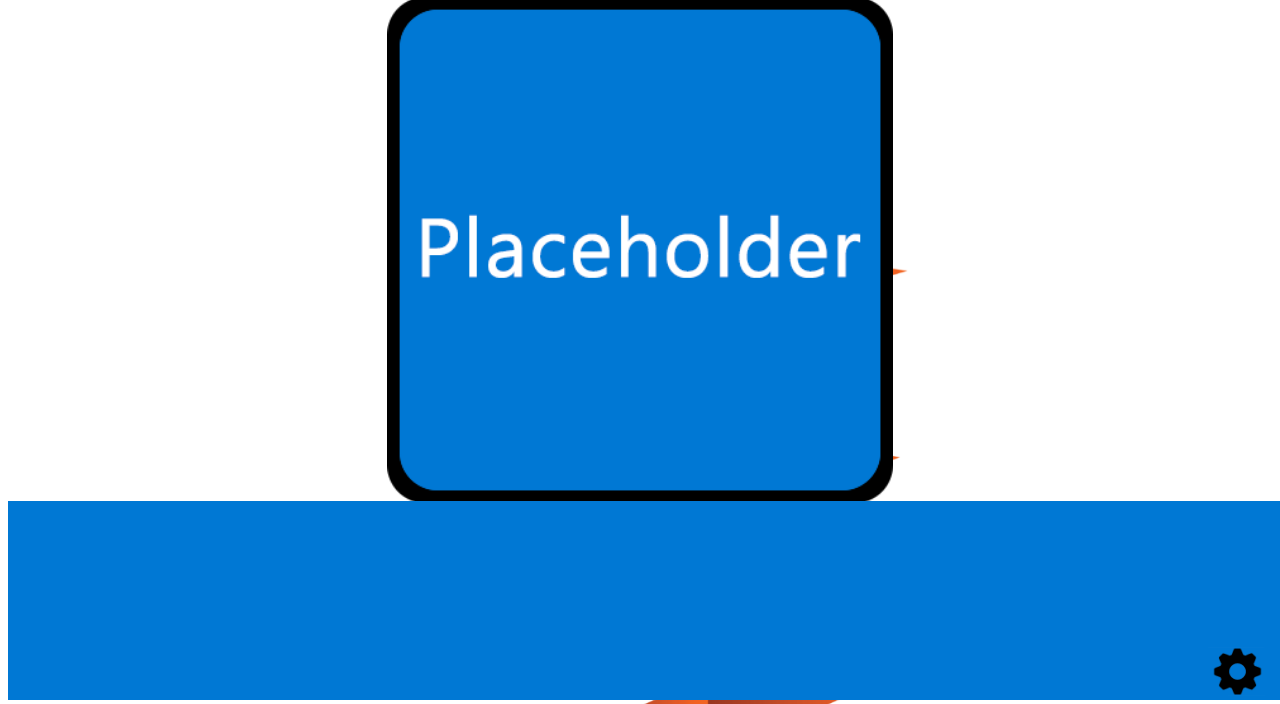
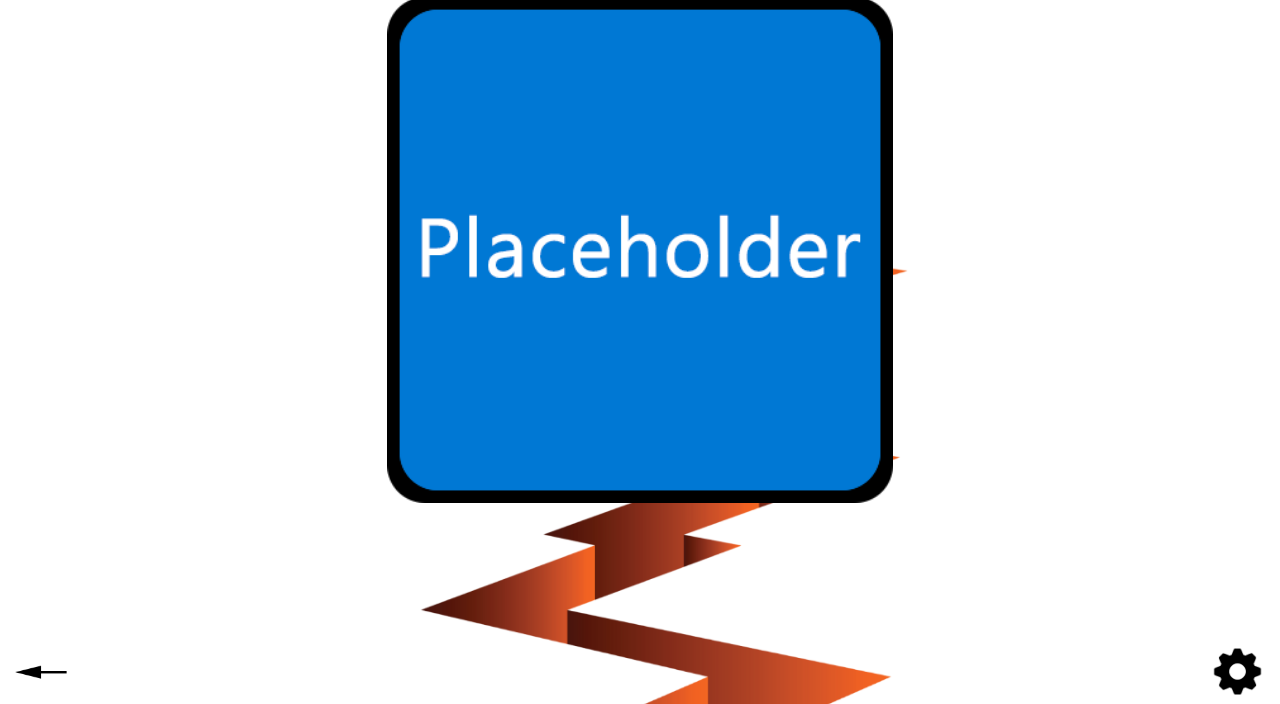
Before and after one commit to IrakliGurgenidze/HackRPI2019, a website: page HackRPI2019/one.html in a window 1280 px wide. Shown: the part 96-800 px from the top of the page. Drawn offline with Linux system fonts and the light colour scheme.

Commit message:
Added return arrow template in CSS file

```diff
--- a/HackRPI2019/file.css
+++ b/HackRPI2019/file.css
@@ -61,6 +61,15 @@ p{
     right: 10px;
     max-width: 65px;
 }
+
+.return
+{
+	position: absolute;
+	bottom: 0;
+	left: 10px;
+	max-width: 65px
+}
+
 img {
     width: 100%;
     height: auto;
--- a/HackRPI2019/one.html
+++ b/HackRPI2019/one.html
@@ -55,9 +55,12 @@ body {
                     <img border="0" alt="W3Schools" src="placeholder.png" width="200" height="200" class="center">
                 </a>-->
 
-        <div class ="setting">
-            <img src="setting_border.png" >
-            <img src="setting_cog.png" width="100" height="100" class = "cog"/>
-        </div>
+            <a href="setting.html">
+                <img src="setting_cog.png" width="100" height="100" class = "cog"/>
+            </a>
+
+            <a href="index.html">
+                    <img border="0" alt="W3Schools" src="arrow_back.png" width="100" height="100" class="return">
+        </a>
     </body>
 </html>
```
Also changed, not shown: HackRPI2019/index.html (+0 -7 lines).
